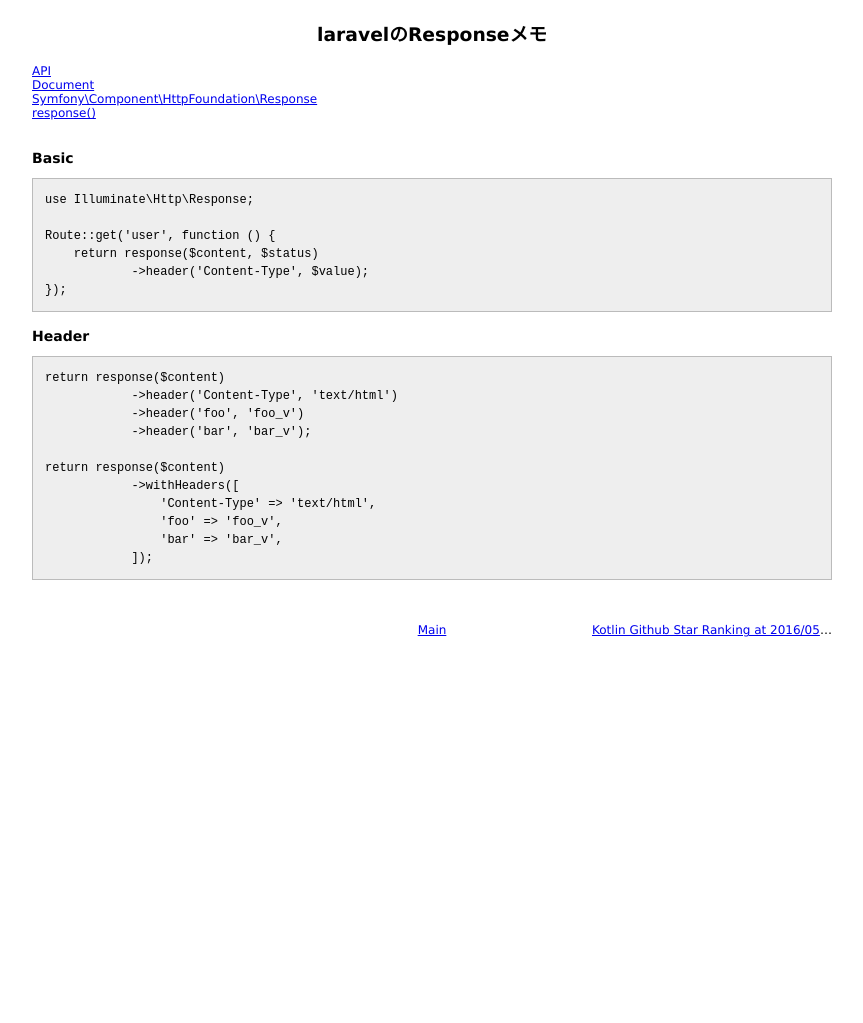
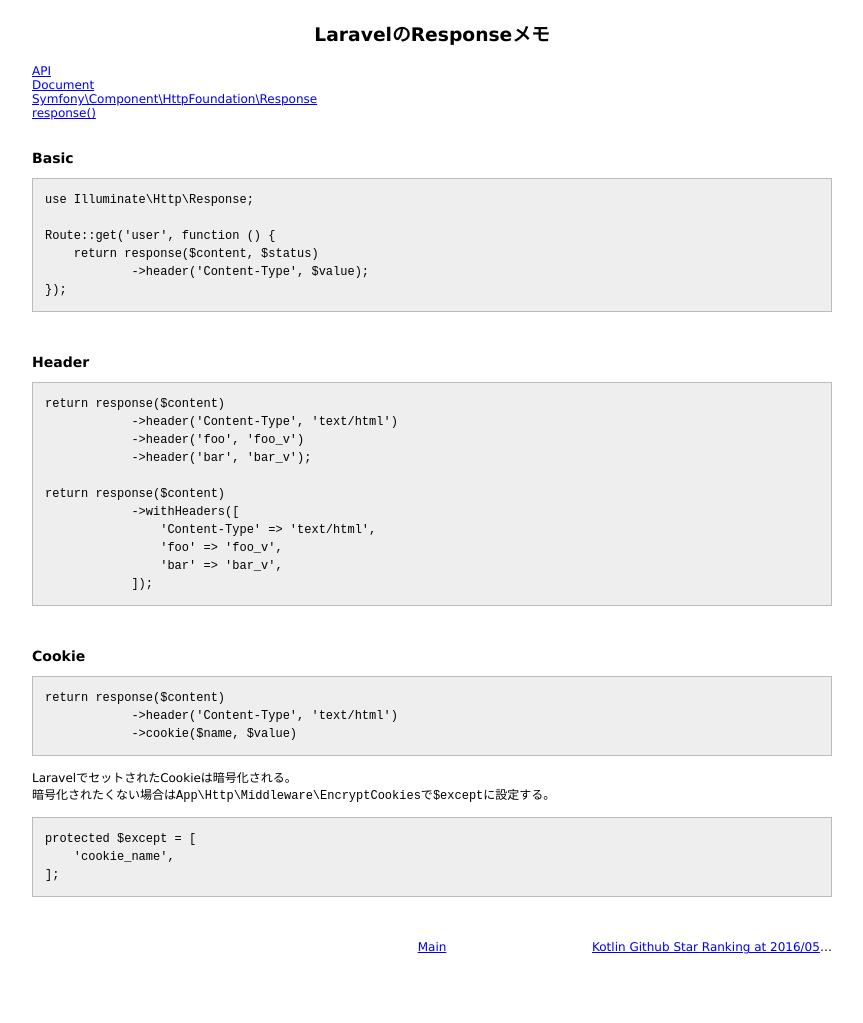
Before and after one commit to 38elements/38elements.github.com, a Jekyll site: the page built from _posts/2016-05-14-laravel-response.md, in a window 1280 px wide. Shown: the whole page, without its empty margins (208-1071 px from the left). Built offline with Jekyll 4.4.1, drawn with Linux system fonts in a browser that asks for light colours; before the commit the page ends 900 px from its top, so only the background shows below that.

Commit message:
Update 2016-05-14-laravel-response.md

````diff
--- a/_posts/2016-05-14-laravel-response.md
+++ b/_posts/2016-05-14-laravel-response.md
@@ -1,6 +1,6 @@
 ---
 layout: posts
-title: laravelのResponseメモ
+title: LaravelのResponseメモ
 ---
 [API](https://laravel.com/api/5.2/Illuminate/Http/Response.html)
 [Document](https://laravel.com/docs/5.2/responses)
@@ -18,6 +18,7 @@ Route::get('user', function () {
             ->header('Content-Type', $value);
 });
 ```
+<br>
 
 ### Header
 
@@ -34,3 +35,21 @@ return response($content)
                 'bar' => 'bar_v',
             ]);
 ```
+<br>
+
+### Cookie
+
+```
+return response($content)
+            ->header('Content-Type', 'text/html')
+            ->cookie($name, $value)
+```
+
+LaravelでセットされたCookieは暗号化される。
+暗号化されたくない場合は`App\Http\Middleware\EncryptCookies`で`$except`に設定する。
+
+```
+protected $except = [
+    'cookie_name',
+];
+```
````
